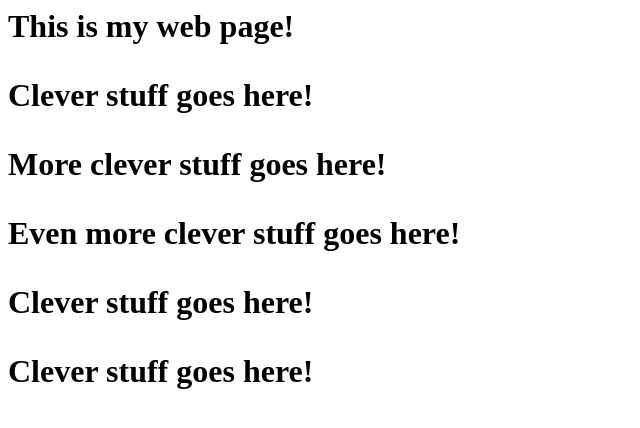
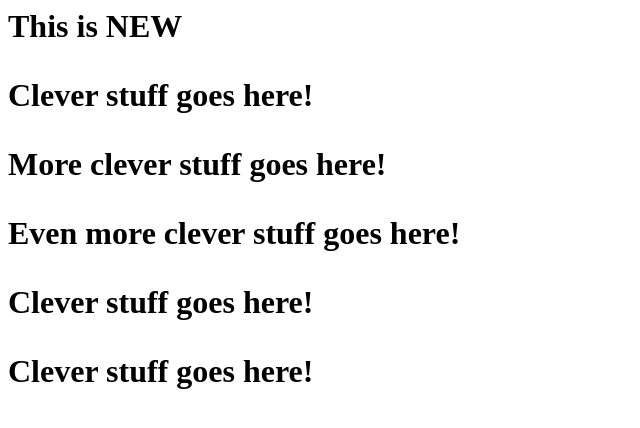
Before and after one commit to jasonnguyengh/itc134-github-git, a plain HTML site: page index.html in a window 1280 px wide. Shown: the whole page, without its empty margins (0-640 px from the left). Drawn offline with Linux system fonts and the light colour scheme.

Commit message:
Changes my H1 text

```diff
--- a/index.html
+++ b/index.html
@@ -1,7 +1,7 @@
 <html>
 
 	<body>
-		<h1>This is my web page!</p>
+		<h1>This is NEW</p>
 		<p>Clever stuff goes here!</p>
 		<p>More clever stuff goes here!</p>
 		<p>Even more clever stuff goes here!</p>
```
